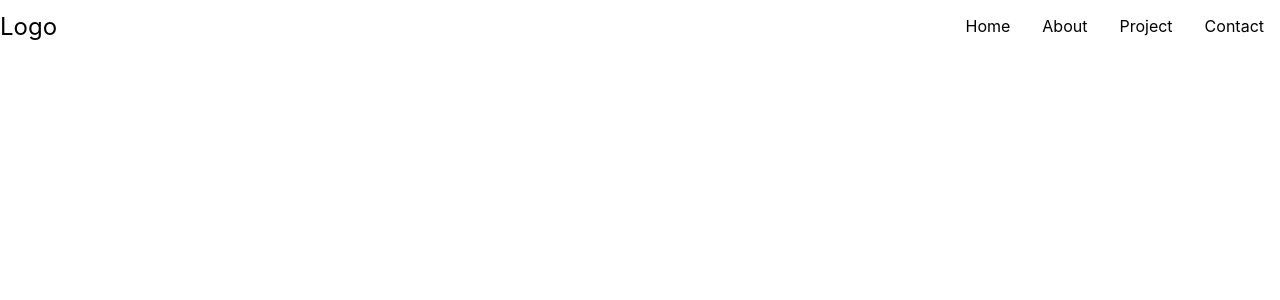
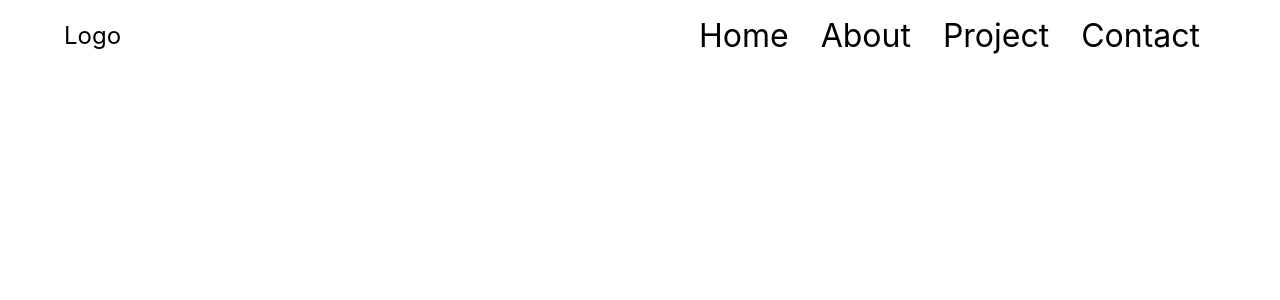
Before and after one commit to LIZXP/PortfolioPage, a React (Create React App) app: page / in a window 1280 px wide. Shown: the top 300 px of the page. Built offline with nearby package versions, Linux system fonts and the light colour scheme.

Commit message:
adjust spacing

```diff
--- a/src/components/NavBar/NavBar.styles.scss
+++ b/src/components/NavBar/NavBar.styles.scss
@@ -4,9 +4,11 @@
   align-items: center;
   color: black;
   .logo {
+    margin-left: 5%;
     font-size: 1.5rem;
   }
   .navbar-links {
+    margin-right: 5%;
     ul {
       margin: 0;
       padding: 0;
@@ -19,6 +21,7 @@
         color: black;
         padding: 1rem;
         display: block;
+        font-size: 2rem;
       }
     }
     li:hover {
```
